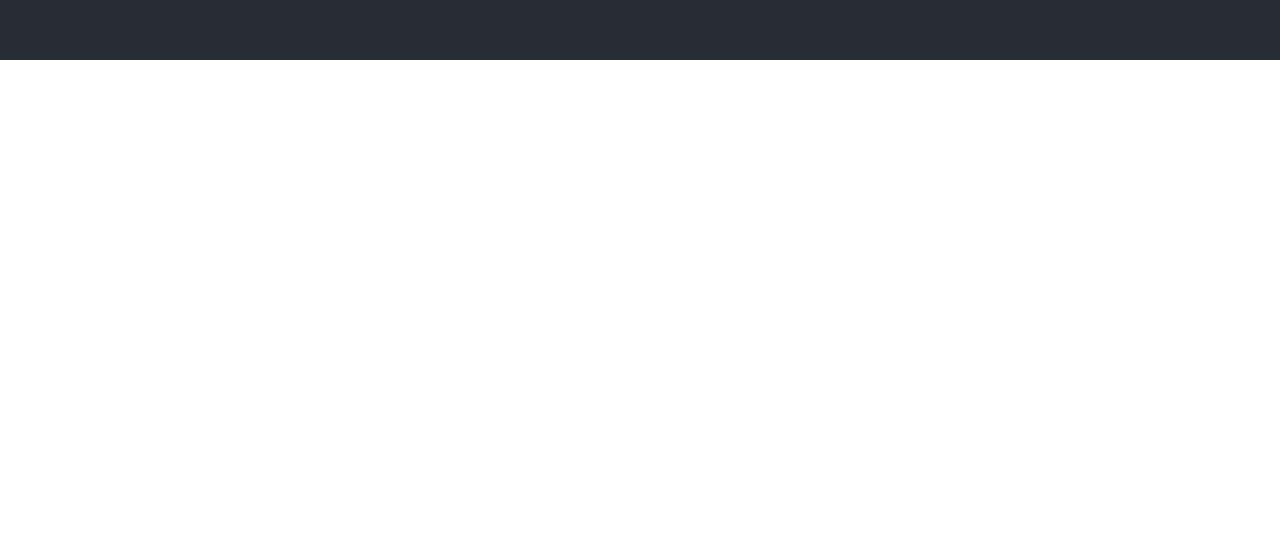
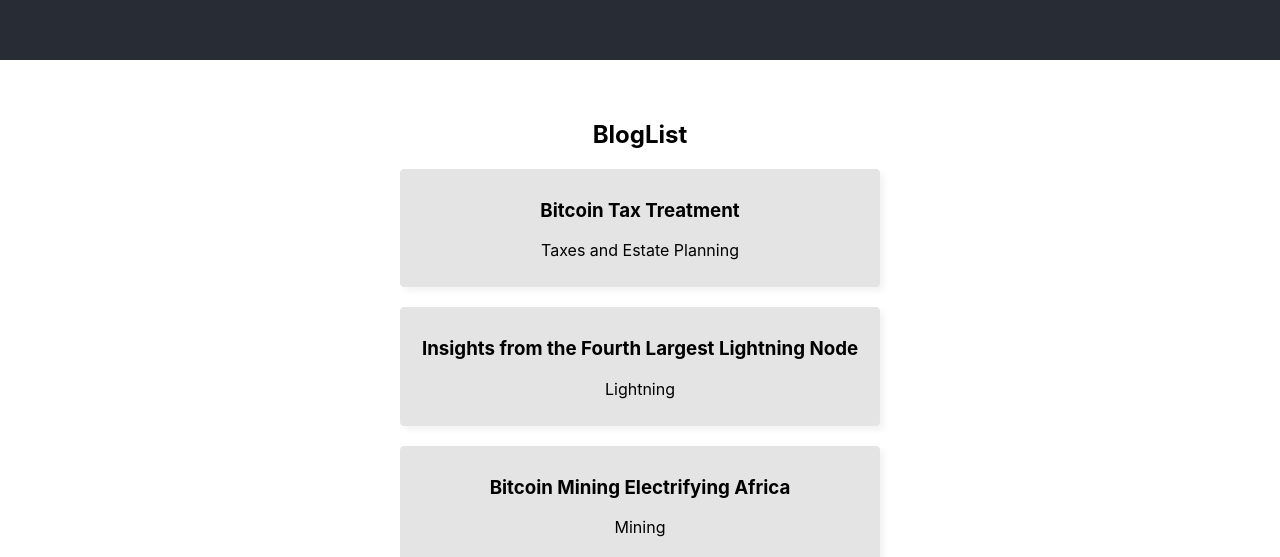
Before and after one commit to bitdern/riversearchbar, a React (Create React App) app: page /blogs/1 in a window 1280 px wide. Shown: the part 761-1318 px from the top of the page. Before the commit the page ends 821 px from the top, so only its background shows below. Built offline with nearby package versions, Linux system fonts and the light colour scheme; data requests are answered from the project's data file.

Commit message:
trying to point the search bar at blog list

```diff
--- a/src/App.js
+++ b/src/App.js
@@ -1,21 +1,27 @@
-import { BrowserRouter as Router } from "react-router-dom";
+import { BrowserRouter as Router, Route, Routes } from "react-router-dom";
 
 // page components
 import Searchbar from "./components/searchbar";
+import BlogList from "./components/BlogList";
 
 // styles
 import "./App.css";
 
 function App() {
   return (
-    <div className="App">
-      <Router>
+    <Router>
+      <div className="App">
         <Searchbar />
         <header className="App-header">
           <p>Bitcoin Learning Center</p>
         </header>
-      </Router>
-    </div>
+        <div>
+          <Routes>
+            <Route path="/blogs/:id" element={<BlogList />} />
+          </Routes>
+        </div>
+      </div>
+    </Router>
   );
 }
 
--- a/src/components/BlogList.css
+++ b/src/components/BlogList.css
@@ -6,6 +6,7 @@
   padding: 0;
 }
 .blog-list li {
+  background-color: #e4e4e4;
   border: 1px solid #e4e4e4;
   box-sizing: border-box;
   padding: 10px;
```
